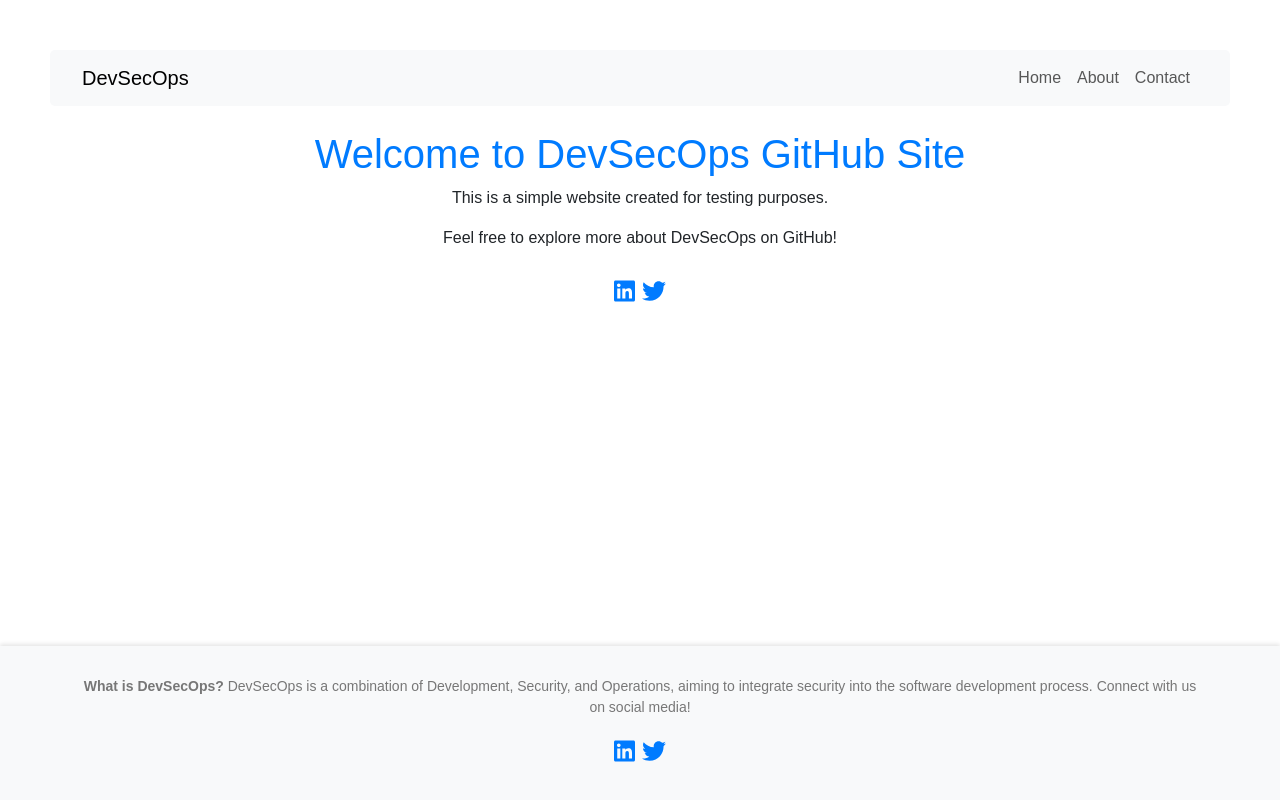
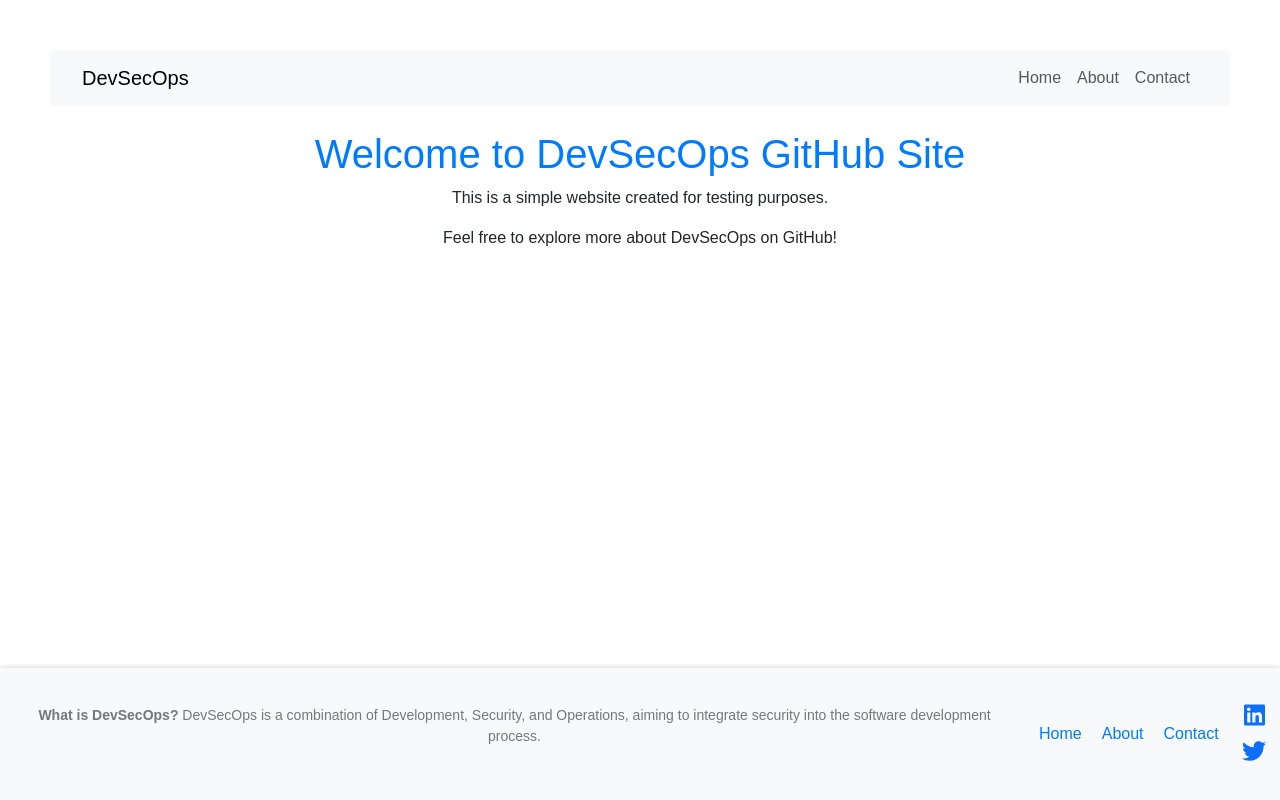
Before and after one commit to rojeeme/devsecops, a plain HTML site: page src/index.html in a window 1280 px wide. Drawn offline with nearby package versions, Linux system fonts and the light colour scheme.

Commit message:
footer style

```diff
--- a/src/index.html
+++ b/src/index.html
@@ -40,6 +40,9 @@
             bottom: 0; /* Set it at the bottom of the page */
             left: 0; /* Align the footer to the left */
             box-shadow: 0 -2px 4px rgba(0, 0, 0, 0.1); /* Add a subtle shadow at the bottom */
+            display: flex;
+            justify-content: space-between; /* Space the content evenly */
+            align-items: center; /* Align content vertically */
         }
 
         footer p {
@@ -47,12 +50,19 @@
             font-size: 14px;
         }
 
-        .social-icons a {
-            color: #007bff;
-            transition: color 0.3s;
+        .footer-menu {
+            display: flex;
+            justify-content: center;
+            flex-grow: 1;
         }
 
-        .social-icons a:hover {
+        .footer-menu a {
+            margin: 0 10px;
+            color: #007bff;
+            text-decoration: none;
+        }
+
+        .footer-menu a:hover {
             color: #0056b3;
         }
     </style>
@@ -87,20 +97,19 @@
         <p>Feel free to explore more about DevSecOps on GitHub!</p>
     </div>
 
-    <!-- Social Media Icons -->
-    <div class="social-icons mt-4">
-        <a href="https://linkedin.com/in/rojeeme" target="_blank" title="LinkedIn"><i class="fab fa-linkedin"></i></a>
-        <a href="https://twitter.com/rojeeme" target="_blank" title="Twitter"><i class="fab fa-twitter"></i></a>
-    </div>
-
     <!-- Footer -->
     <footer>
         <div class="container">
-            <p><strong>What is DevSecOps?</strong> DevSecOps is a combination of Development, Security, and Operations, aiming to integrate security into the software development process. Connect with us on social media!</p>
-            <div class="social-icons mt-3">
-                <a href="https://linkedin.com/in/rojeeme" target="_blank" title="LinkedIn"><i class="fab fa-linkedin"></i></a>
-                <a href="https://twitter.com/rojeeme" target="_blank" title="Twitter"><i class="fab fa-twitter"></i></a>
-            </div>
+            <p><strong>What is DevSecOps?</strong> DevSecOps is a combination of Development, Security, and Operations, aiming to integrate security into the software development process.</p>
+        </div>
+        <div class="footer-menu">
+            <a href="#home">Home</a>
+            <a href="#about">About</a>
+            <a href="#contact">Contact</a>
+        </div>
+        <div class="social-icons">
+            <a href="https://linkedin.com/in/rojeeme" target="_blank" title="LinkedIn"><i class="fab fa-linkedin"></i></a>
+            <a href="https://twitter.com/rojeeme" target="_blank" title="Twitter"><i class="fab fa-twitter"></i></a>
         </div>
     </footer>
 
```
